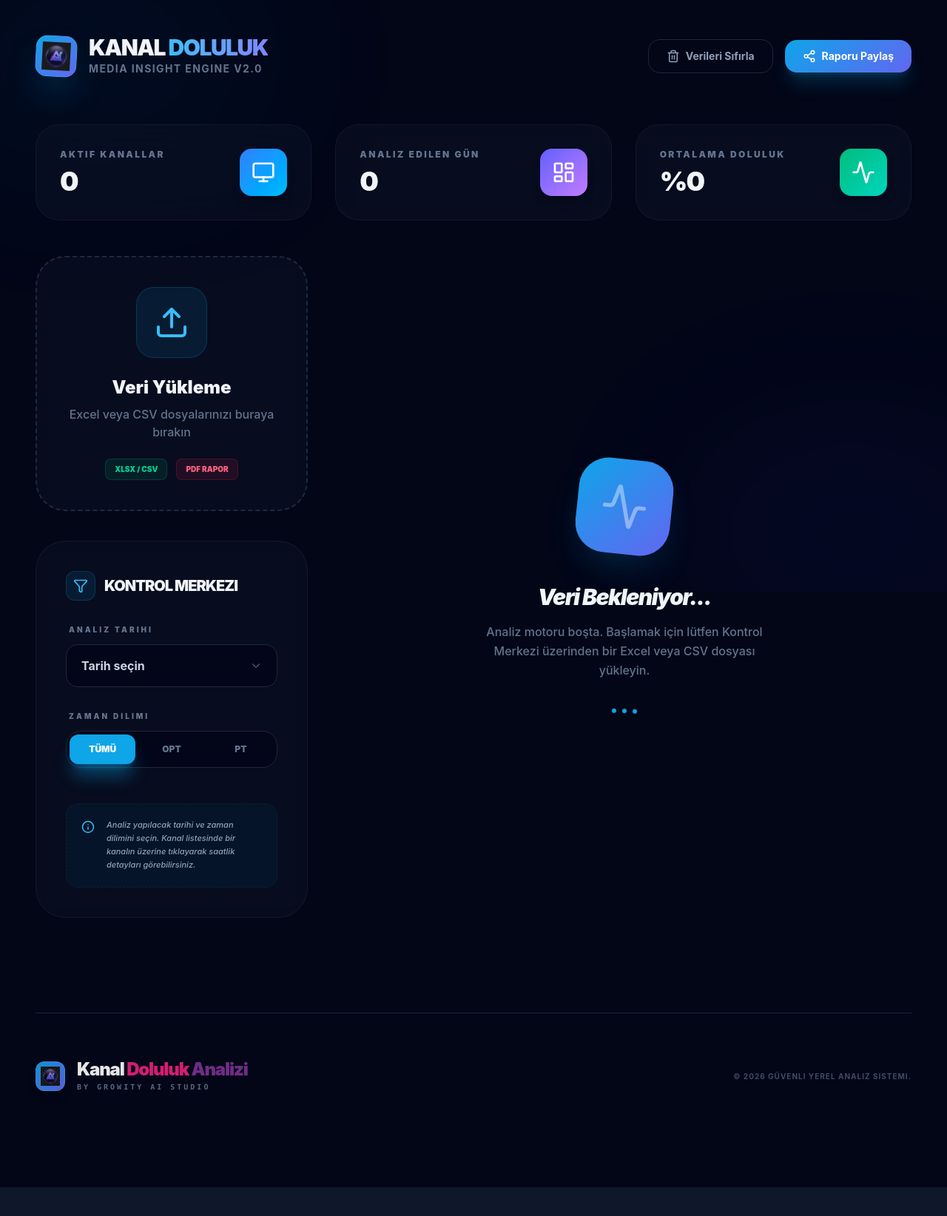
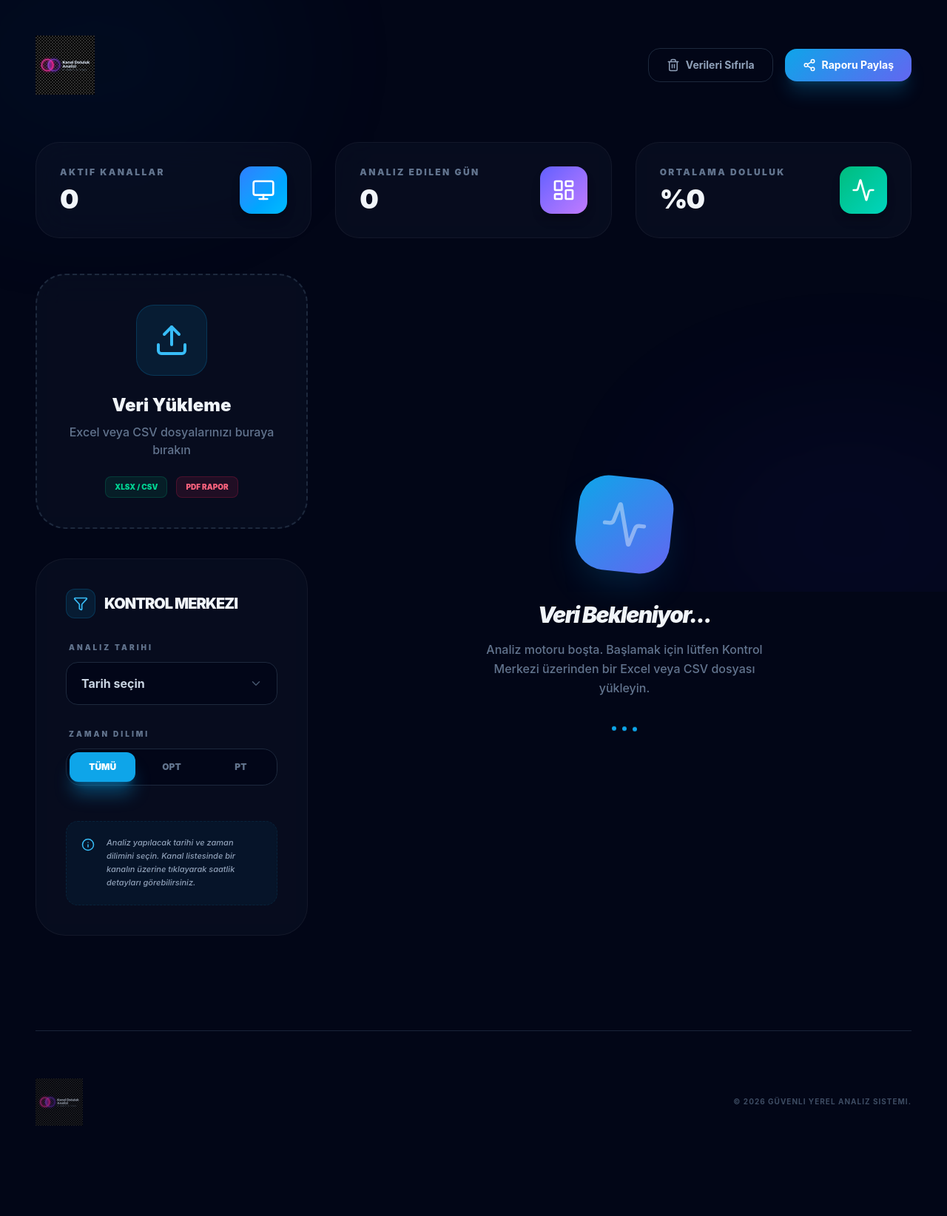
Before and after one commit to Growity-ai-lab/kanal-doluluk, a React (Vite) app: page / in a window 1280 px wide. Shown: the top 1644 px of the page at 74% size. Before the commit the page ends 1605 px from the top, so only its background shows below. Built offline with nearby package versions, Linux system fonts and the light colour scheme.

Commit message:
Branding: Update official logo branding in header and footer

```diff
--- a/src/App.jsx
+++ b/src/App.jsx
@@ -101,16 +101,10 @@ export default function App() {
           <motion.div
             initial={{ opacity: 0, x: -20 }}
             animate={{ opacity: 1, x: 0 }}
-            className="flex items-center gap-4"
+            className="flex items-center"
           >
-            <div className="w-14 h-14 premium-gradient rounded-2xl flex items-center justify-center shadow-2xl shadow-premium-500/40 rotate-3 overflow-hidden border border-white/10 p-2">
-              <img src={`${import.meta.env.BASE_URL}favicon.png`} alt="Logo" className="w-full h-full object-contain" />
-            </div>
-            <div>
-              <h1 className="text-3xl font-black tracking-tighter uppercase leading-none">
-                Kanal <span className="bg-clip-text text-transparent bg-gradient-to-r from-premium-400 to-indigo-400">Doluluk</span>
-              </h1>
-              <p className="text-slate-500 text-sm font-bold tracking-widest mt-1 uppercase">Media Insight Engine v2.0</p>
+            <div className="h-20 flex items-center overflow-hidden">
+              <img src={`${import.meta.env.BASE_URL}logo.png`} alt="Kanal Doluluk Analizi Logo" className="h-full object-contain" />
             </div>
           </motion.div>
 
@@ -420,18 +414,8 @@ export default function App() {
 
         <footer className="max-w-[1600px] mx-auto mt-32 pb-20 border-t border-slate-800 pt-16 flex flex-col md:flex-row items-center justify-between gap-8 opacity-90">
           <div className="flex items-center gap-6">
-            <div className="flex items-center gap-4">
-              <div className="w-10 h-10 premium-gradient rounded-xl flex items-center justify-center border border-white/10 p-1.5 shadow-lg shadow-black/20">
-                <img src={`${import.meta.env.BASE_URL}favicon.png`} alt="Logo" className="w-full h-full object-contain" />
-              </div>
-              <div className="flex flex-col">
-                <h4 className="text-2xl font-black tracking-tighter text-white leading-none">
-                  Kanal <span className="text-[#ed217c]">Doluluk</span> <span className="text-[#7d3291]">Analizi</span>
-                </h4>
-                <p className="text-[10px] font-mono text-slate-500 uppercase tracking-[0.3em] font-bold mt-1">
-                  by Growity AI Studio
-                </p>
-              </div>
+            <div className="h-16 flex items-center">
+              <img src={`${import.meta.env.BASE_URL}logo.png`} alt="Logo" className="h-full opacity-80 hover:opacity-100 transition-opacity" />
             </div>
           </div>
           <p className="text-[10px] font-bold uppercase tracking-widest text-slate-600">
```
Also changed, not shown: public/logo.png (added), public/pwa-icon.png.
